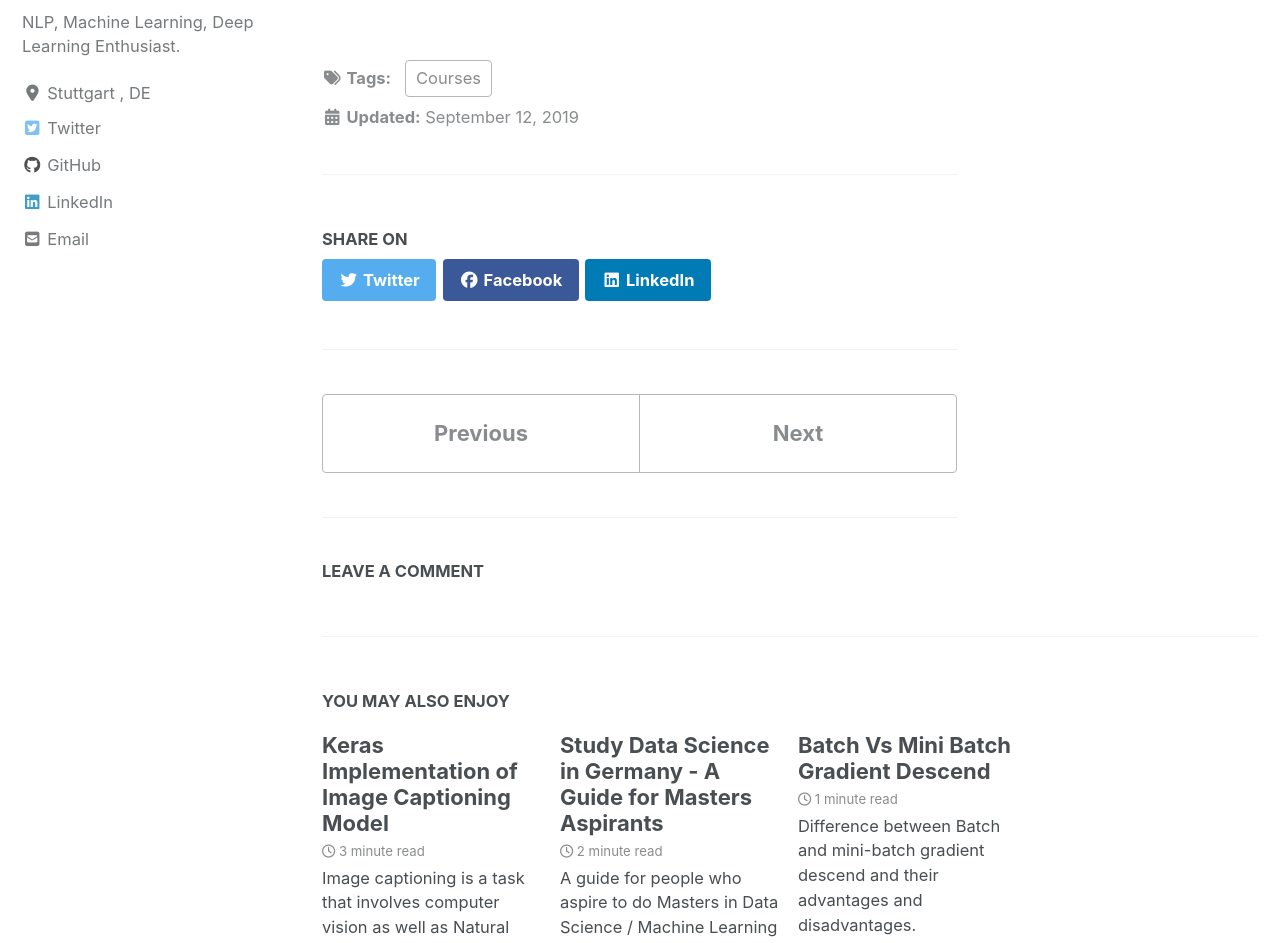
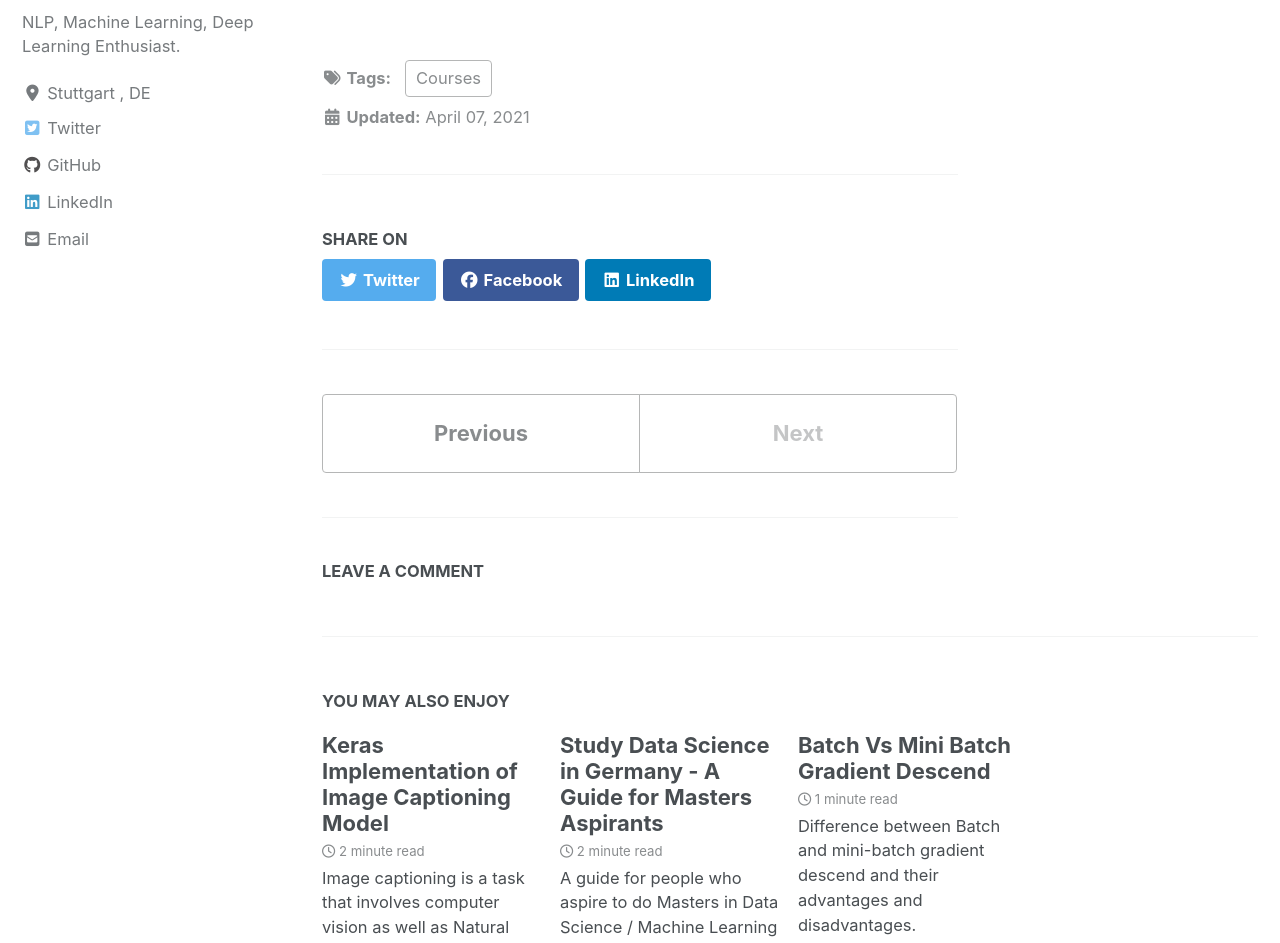
Before and after one commit to Faizan-E-Mustafa/Faizan-E-Mustafa.github.io, a Jekyll site: the page built from _posts/2021-04-07-SDP.md, in a window 1280 px wide and 1400 px high, scrolled down 1128 px. Shown: the part 153-1096 px from the top of the window. Built offline with Jekyll 4.4.1, drawn with Linux system fonts in a browser that asks for light colours; cached includes are drawn as plain includes; nearby versions of some CDN libraries.

Commit message:
update date

```diff
--- a/_posts/2021-04-07-SDP.md
+++ b/_posts/2021-04-07-SDP.md
@@ -1,6 +1,6 @@
 ---
 title: "Statistical Dependency Parsing"
-date: 2019-09-12
+date: 2021-04-07
 tags: [Courses]
 excerpt: "Statistical Dependency Parsing seminar taught at University of Stuttgart."
 ---
```
